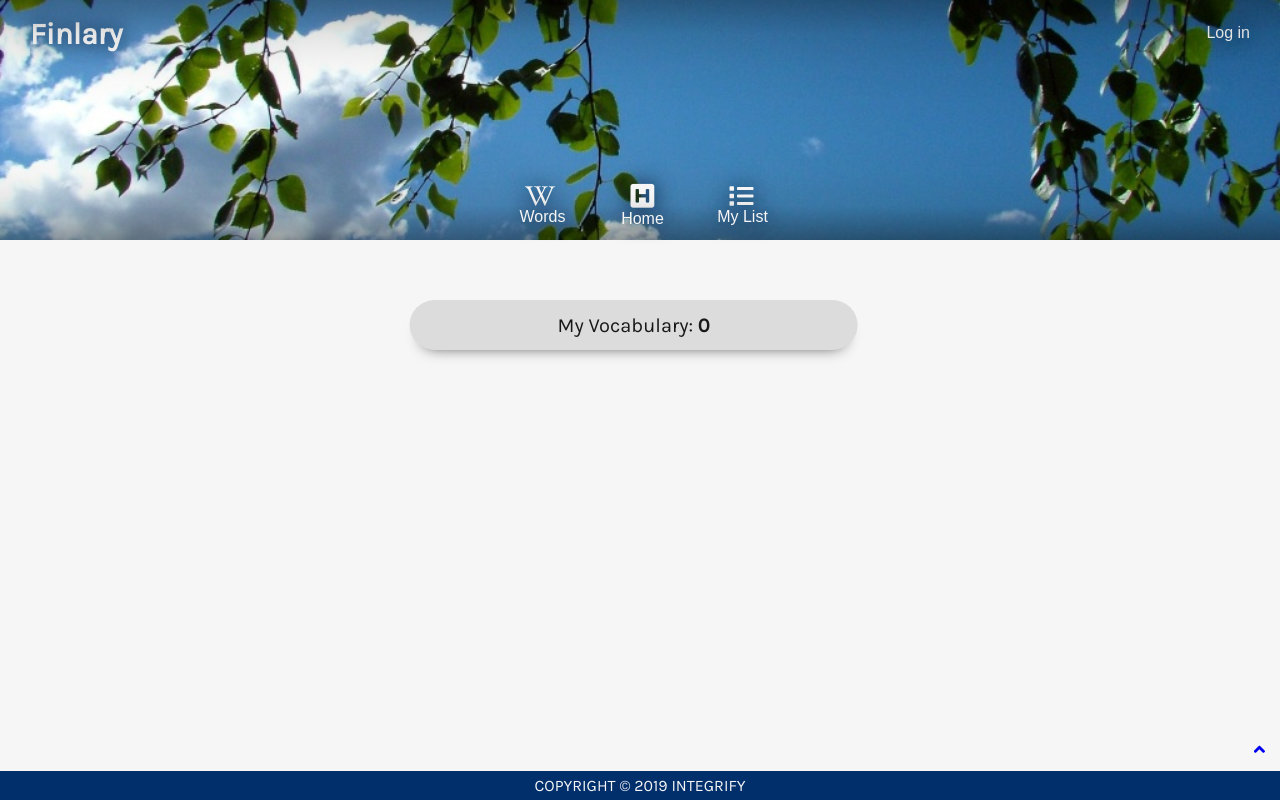
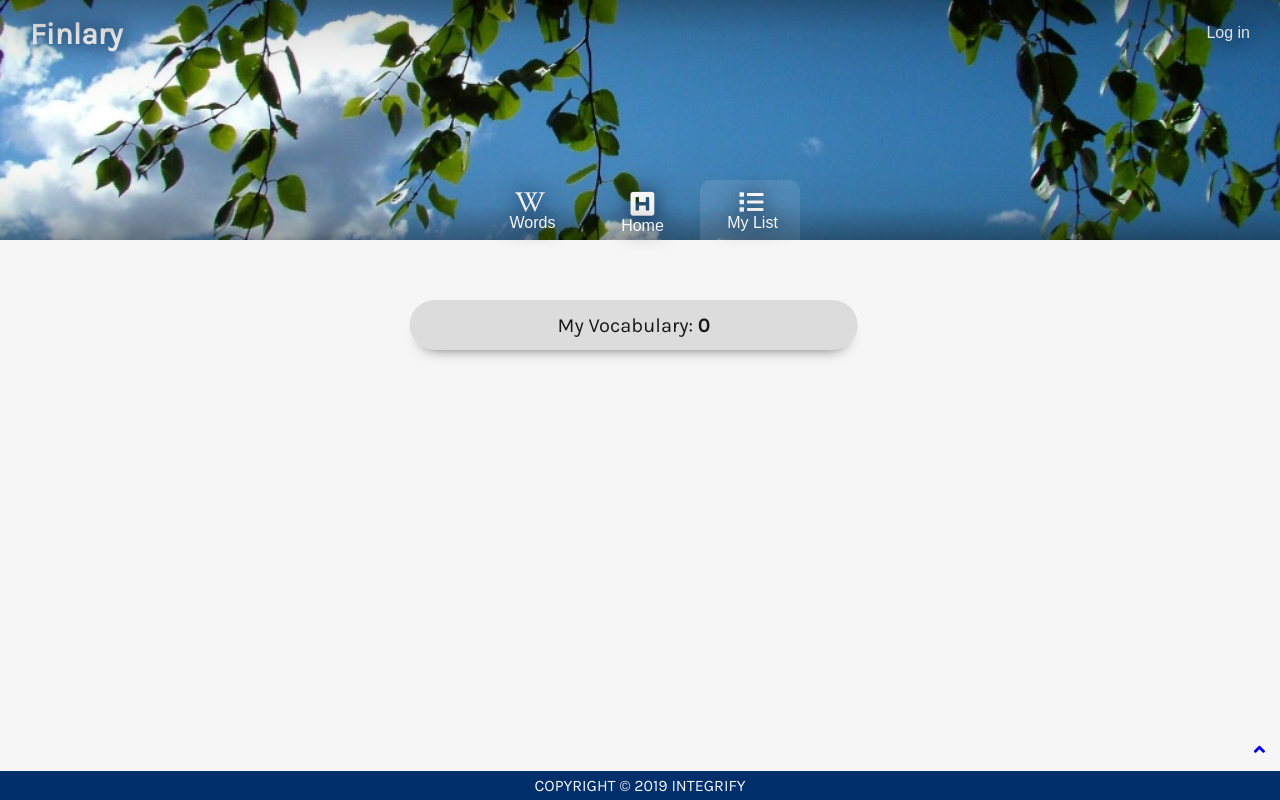
Before and after one commit to johannarousi/demo-day, a React (Create React App) app: page /list in a window 1280 px wide. Built offline with nearby package versions, Linux system fonts and the light colour scheme; the HTML template or start-up script is replaced by a standard one.

Commit message:
activeClassName

```diff
--- a/src/components/Footer.js
+++ b/src/components/Footer.js
@@ -1,23 +1,25 @@
 import React from 'react';
 import { NavLink } from 'react-router-dom';
 
+
+
 const Footer = () => (
     <footer className="footer">
-        <NavLink to="/words" className="btn btn-word">
+        <NavLink to="/words" className="btn btn-word" exact activeClassName="btn-active">
             <button type="button" className="btn-wrap">
                 <i className="fab fa-wikipedia-w" />
                 <p className="font-title">Words</p>
             </button>
         </NavLink>
 
-        <NavLink to="/" className="btn btn-search">
+        <NavLink to="/" className="btn btn-search" exact activeClassName="btn-active">
             <button type="button" className="btn-wrap">
                 <i className="fas fa-h-square" />
                 <p className="font-title">Home</p>
             </button>
         </NavLink>
 
-        <NavLink to="/list" className="btn btn-list">
+        <NavLink to="/list" className="btn btn-list" exact activeClassName="btn-active">
             <button type="button" className="btn-wrap">
                 <i className="fas fa-list" />
                 <p className="font-title">My List</p>
--- a/src/index.css
+++ b/src/index.css
@@ -76,6 +76,10 @@ button {
   font-size: 30px;
 }
 
+.header-title:active{
+  color: #002f6c;
+}
+
 .header-log {
   flex: 10vw;
   align-self: center;
@@ -104,6 +108,10 @@ button {
   z-index: 999;
   margin-bottom: 30px;
   background-color: #DCDCDC;
+}
+
+.searchbox:hover {
+  border: 1px solid #D3D3D3;
 }
 
 .search-bar {
@@ -395,11 +403,17 @@ span {
 }
 
 .footer .btn:hover {
-  transform: scale(1.1);
+  transform: none;
+  background: rgba(0, 0, 0, 0.3);
 }
 
 .footer .btn:active {
-  background: rgb(0,0,0,0.5);
+  border: 1px solid white;
+}
+
+.footer .btn-active {
+  background: rgb(255,255,255,0.1);
+  transform: none;
 }
 
 .btn-word,
@@ -524,7 +538,6 @@ span {
 
   .header-title {
     text-shadow: 0px 0px 20px #001633;
-    color: white;
     padding-left: 30px;
     padding-top: 2vh;
     align-self: unset;
@@ -607,7 +620,7 @@ span {
 
   .footer {
     position: absolute;
-    top: 170px;
+    top: 180px;
     justify-content: center;
     background: transparent;
   }
@@ -615,27 +628,31 @@ span {
   .footer .btn {
     flex: 0 1 100px;
     width: 100px;
+    margin: 0 5px;
     flex-direction: column;
-    padding-right: 10px;
-    padding-left: 10px;
+    padding-bottom: 10px;
     align-items: center !important;
   }
 
-  .footer .btn:visited {
-    background: rgb(0,0,0,0.1);
-  }
-/*
-  .btn-word {
-    align-items: flex-end !important;
+  .footer .btn:hover {
+    transform: none;
+    border-radius: 10px 10px 0px 0px;
+    -moz-border-radius: 10px 10px 0px 0px;
+    -webkit-border-radius: 10px 10px 0px 0px;
+    background: rgba(0, 0, 0, 0.2);
   }
 
-  .btn-search {
-    align-items: center !important;
+  .footer .btn:active {
+    border: 1px solid white;
   }
 
-  .btn-list {
-    align-items: flex-start !important;
-  } */
+.btn-active {
+  background: #f6f6f6;
+  border-radius: 10px 10px 0px 0px;
+  -moz-border-radius: 10px 10px 0px 0px;
+  -webkit-border-radius: 10px 10px 0px 0px;
+  background-color: #f6f6f6;
+}
 
   .fa-wikipedia-w {
     flex: 0 1;
@@ -656,6 +673,10 @@ span {
     text-align: right;
     flex: 0 1 60px;
     text-shadow: 0px 0px 20px #001633;
+  }
+
+  .font-title:active {
+    color: white;
   }
 
   .anchor {
```
